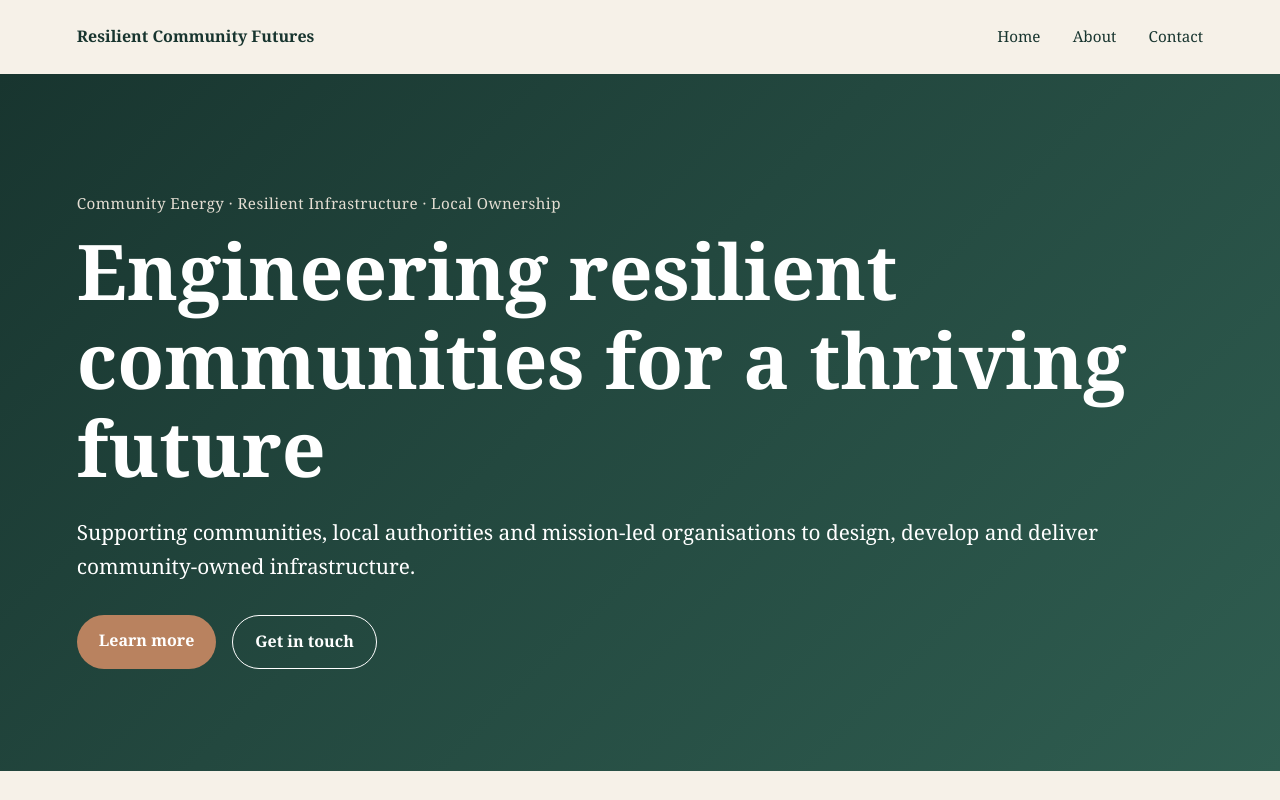
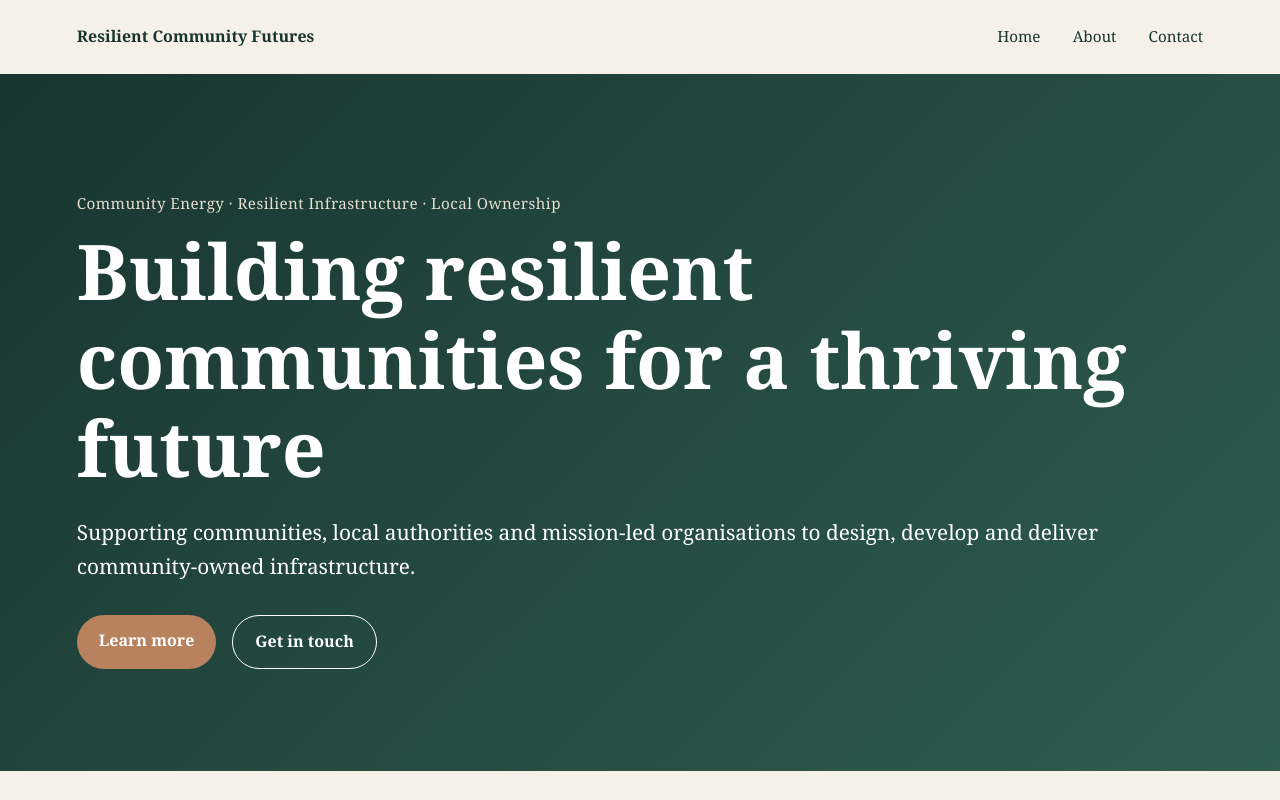
Before and after one commit to rossjmconnell12-hash/resilient-community-futures, a plain HTML site: page index.html in a window 1280 px wide. Shown: the top 800 px of the page. Drawn offline with Linux system fonts and the light colour scheme.

Commit message:
v0.31 - slogan - Engineering to Building

```diff
--- a/index.html
+++ b/index.html
@@ -23,7 +23,7 @@
     <section class="hero">
       <div class="hero-content">
         <p class="eyebrow">Community Energy · Resilient Infrastructure · Local Ownership</p>
-        <h1>Engineering resilient communities for a thriving future</h1>
+        <h1>Building resilient communities for a thriving future</h1>
         <p class="hero-text">
           Supporting communities, local authorities and mission-led organisations to design,
           develop and deliver community-owned infrastructure.
@@ -203,7 +203,7 @@
       </a>
     </p>
 
-    <p>Engineering resilient communities for a thriving future.</p>
+    <p>Building resilient communities for a thriving future.</p>
   </footer>
 </body>
 </html>
```
